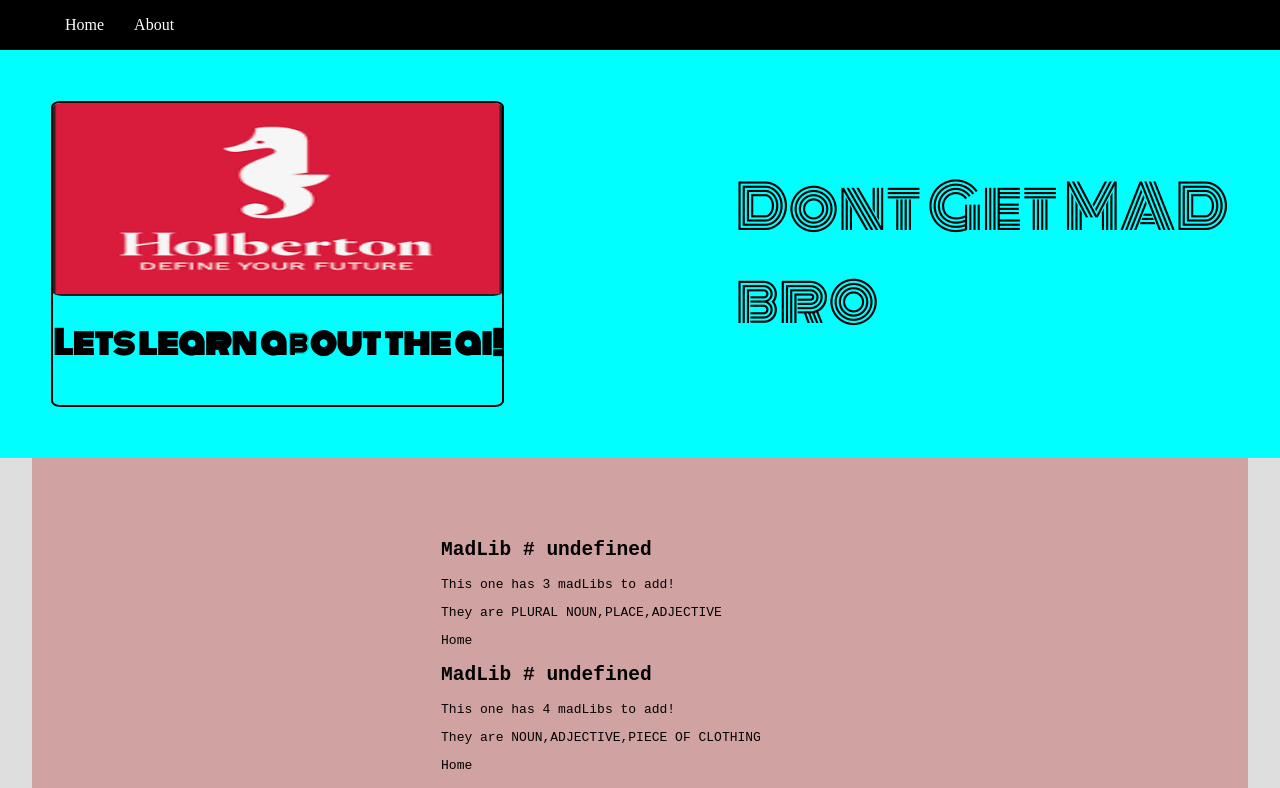
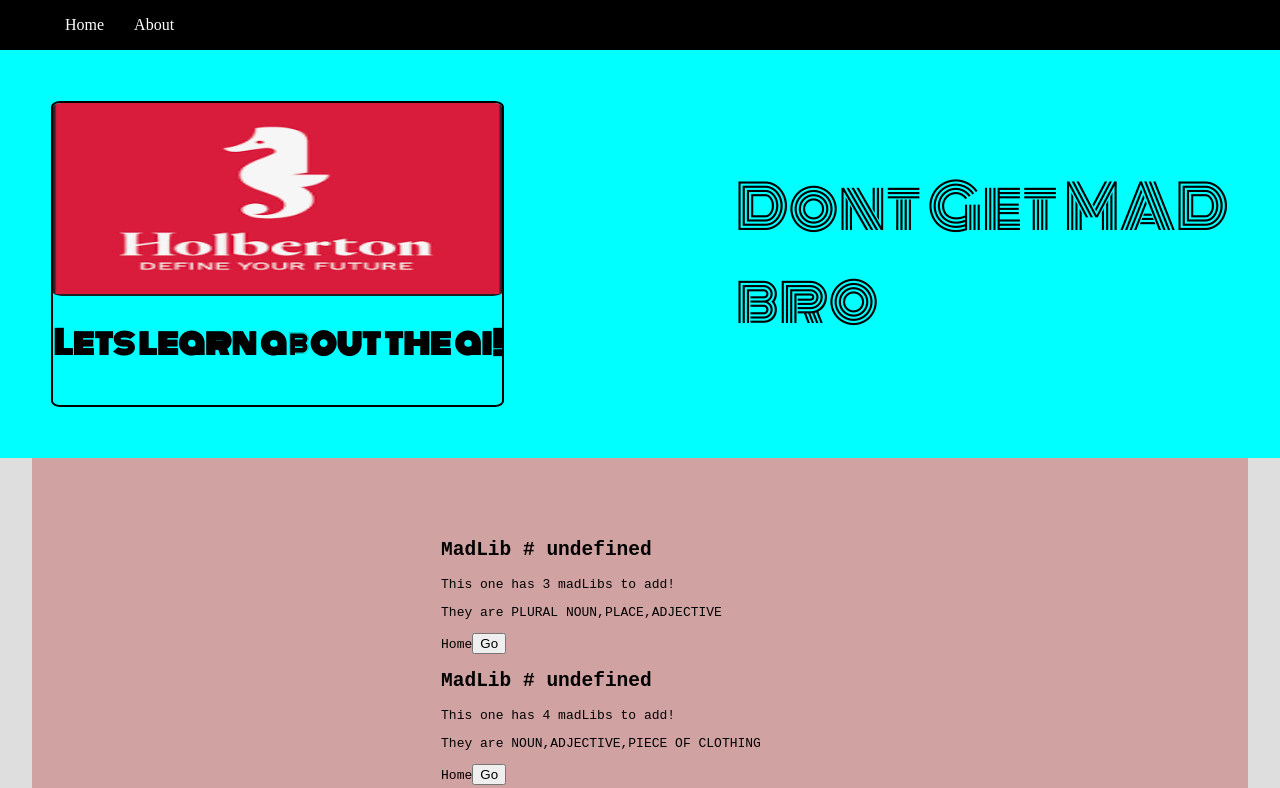
Before and after one commit to MontyWilliams/Hacktivity_holberton_ai_image, a Next.js app: page / in a window 1280 px wide. Shown: the top 788 px of the page. Built offline with nearby package versions, Linux system fonts and the light colour scheme; a web font is replaced by a local one.

Commit message:
going to use Reacts context feature to pass state to other pages. This is because state cannot be passed with useRouter

```diff
--- a/components/Cards.js
+++ b/components/Cards.js
@@ -3,9 +3,9 @@ import { useState, useEffect } from "react";
 import styles from '../styles/card_styles.module.css';
 import Mad from './Mad.js'
 
-
 export default function Card(props) {
  const mad = props.mad.res;
+ const setMadLibs = props.setMadLibs;
 
   function setIt(e) {
     props.setMadLibs(e)
@@ -13,14 +13,10 @@ export default function Card(props) {
 
   useEffect(() => {
    console.log("setIt called")
-
    return () => {
      console.log("Cleaned up bro!")
-
    };
   }, []);
-
-
 
   return (
     <div>
@@ -28,7 +24,7 @@ export default function Card(props) {
         {mad.map((madL) => {
           return(
             <div>
-              <Mad madL={madL} />
+              <Mad madL={madL} setMadLibs={setMadLibs} />
             </div>
           )
         })}
--- a/components/Mad.js
+++ b/components/Mad.js
@@ -1,9 +1,17 @@
 import Link from "next/link";
 
 const Mad = (props) => {
-  const {id, description, adlibs, words, wordsAnswer} = props.madL
+  const  it  = props.setMadLibs
+  const {id, description, adlibs, words, wordsAnswer, madL} = props.madL
 
-  console.log(props)
+
+
+  function setIt(madL) {
+    props.setMadLibs(madL)
+
+  }
+
+  // console.log(props)
   return (
     <div>
     <h2 >{"MadLib # " + `${id}`}</h2>
@@ -11,7 +19,7 @@ const Mad = (props) => {
     <p>{"They are" + " " + `${words}`}</p>
     {/* <p>{"This is for the next page" + " " + `${JSON.stringify(wordsAnswer)}`}</p> */}
     <Link  href="/Madlibs/[id.va]" as={`/Madlibs/${id}`}>Home</Link>
-    {/* <button onClick={(() => setIt(e))}>Go</button> */}
+    <button onClick={(() => setIt(props.madL))}>Go</button>
   </div>
   )
 
--- a/pages/index.js
+++ b/pages/index.js
@@ -1,4 +1,5 @@
 import Head from 'next/head'
+import React from 'react'
 import Image from 'next/image'
 import styles from '../styles/Home.module.css'
 import Link from 'next/link'
@@ -9,6 +10,7 @@ import path from 'path'
 
 export default function Home(props) {
   const madLibsArray = useState(props.res)
+  const MyContext = React.createContext();
 
   let [madLibs, setMadLibs] = useState("")
 
```
Also changed, not shown: pages/Madlibs/[id]/index.js (+7 -2 lines). Lines whose indentation alone changed are shown as unchanged.
